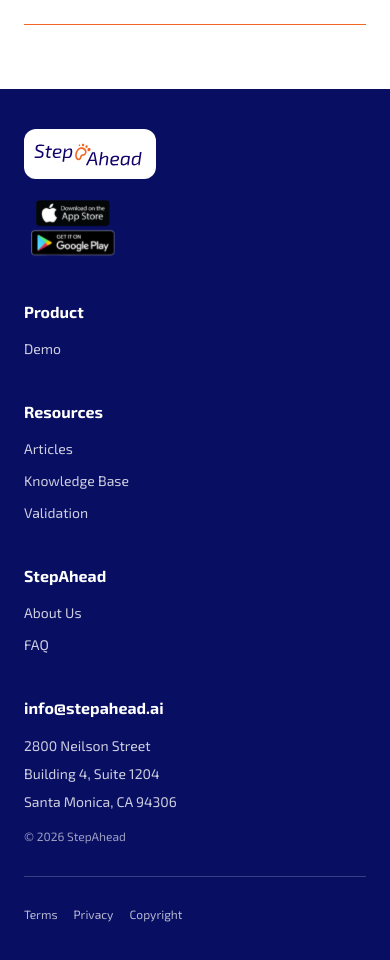
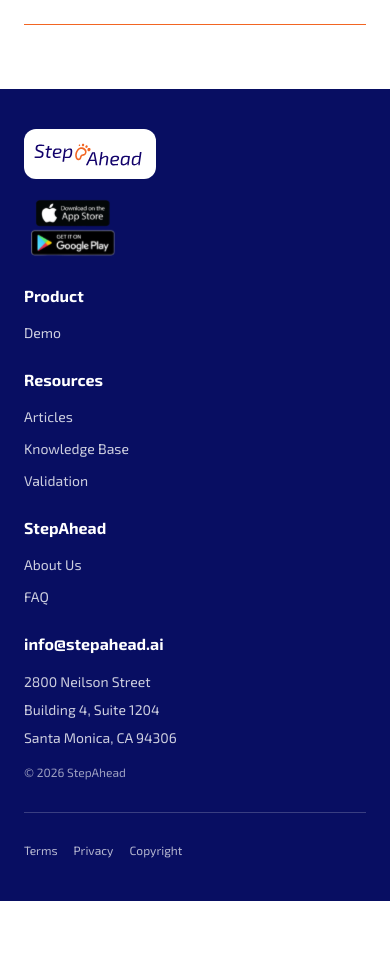
Before and after one commit to sagarbpatel31/StepAhead_website, a Next.js app: page / in a window 390 px wide. Shown: the part 4990-5950 px from the top of the page. After the commit the page ends 5891 px from the top, so only its background shows below. Built offline with nearby package versions, Linux system fonts and the light colour scheme.

Commit message:
Footer: tighter mobile gap — gap-6 mobile → gap-12 desktop

```diff
--- a/components/sections/Footer.tsx
+++ b/components/sections/Footer.tsx
@@ -8,7 +8,7 @@ export default function Footer() {
       <div className="mx-auto max-w-[1536px] px-6 py-10 md:px-12 md:py-14 lg:px-20 lg:py-16">
 
         {/* Main grid */}
-        <div className="grid grid-cols-1 gap-10 sm:grid-cols-2 md:grid-cols-3 lg:grid-cols-[1.4fr_1fr_1fr_1fr_1.4fr] lg:gap-12">
+        <div className="grid grid-cols-1 gap-6 sm:grid-cols-2 sm:gap-8 md:grid-cols-3 md:gap-10 lg:grid-cols-[1.4fr_1fr_1fr_1fr_1.4fr] lg:gap-12">
 
           {/* Col 1 — logo + store badges */}
           <div className="flex flex-col gap-5">
```
